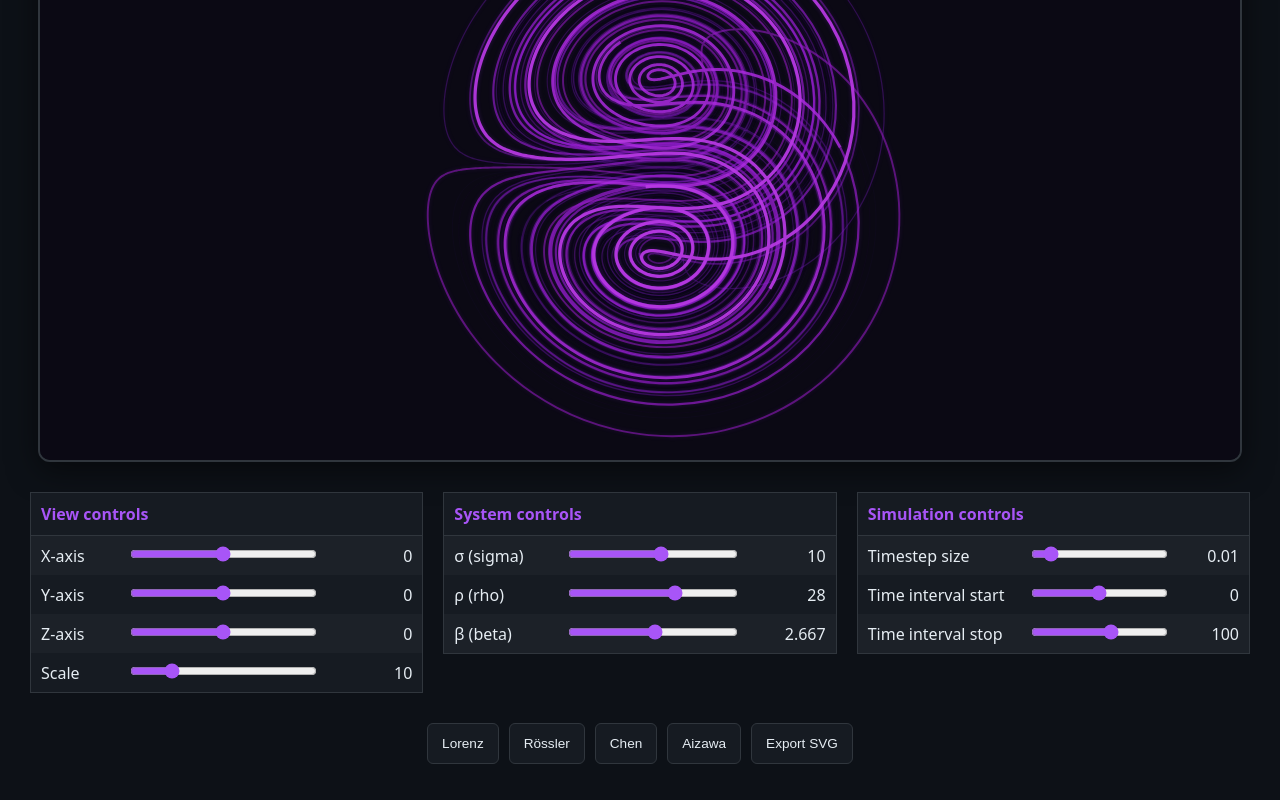
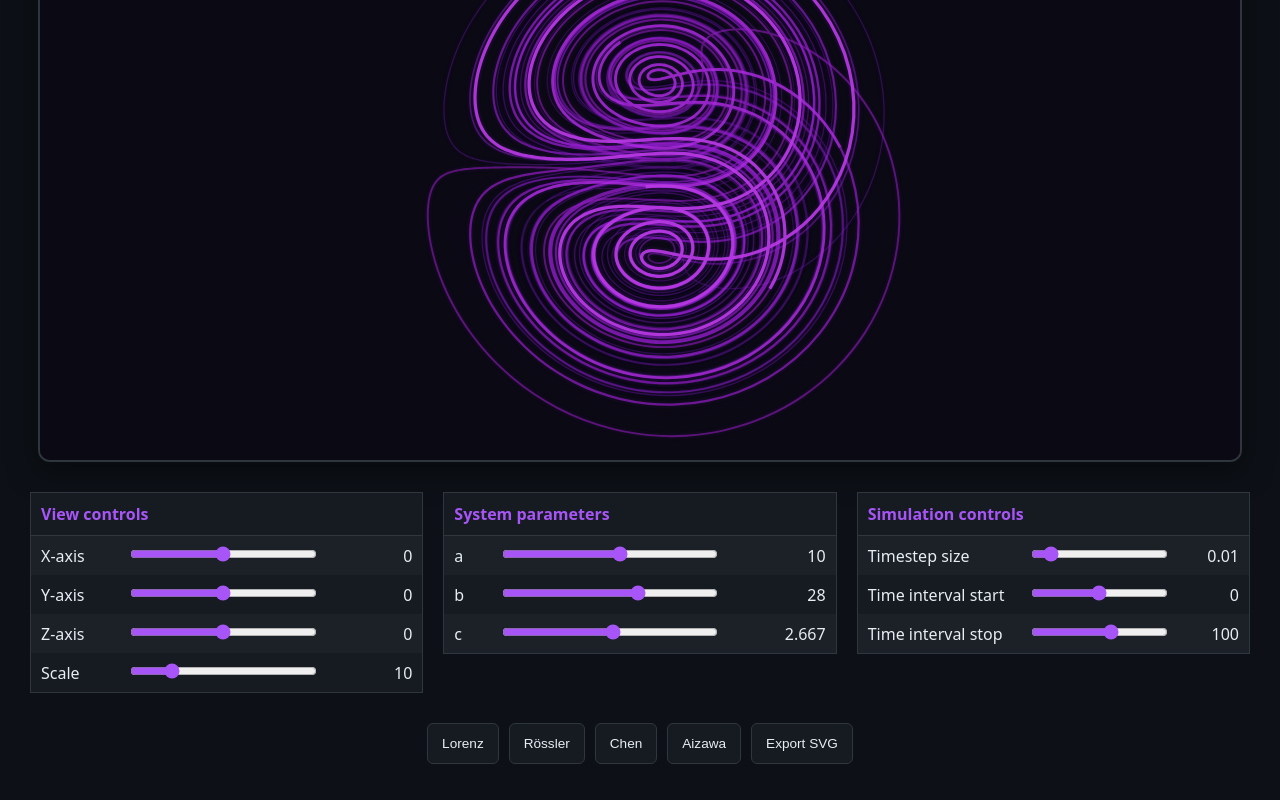
Before and after one commit to aaronpiipponen/my-avatar, a plain HTML site: page index.html in a window 1280 px wide. Both pictures are taken after a click on the button "Lorenz". Shown: the part 182-982 px from the top of the page. Drawn offline with Linux system fonts and the light colour scheme.

Commit message:
fix: align parameter names

```diff
--- a/index.html
+++ b/index.html
@@ -1,7 +1,7 @@
 <!DOCTYPE html>
 <html lang="en">
 <head>
-   <title>Lorenz attractor</title>
+   <title>3D Strange Attractors</title>
    <script type="module" src="./src/main.js"></script>
    <link rel="stylesheet" href="./style.css">
 </head>
@@ -37,21 +37,21 @@
 
       <div class="column">
          <table>
-            <tr><th colspan="3">System controls</th></tr>
+            <tr><th colspan="3">System parameters</th></tr>
             <tr>
-               <td>σ (sigma)</td>
-               <td><input type="range" min="-100000" max="100000" value="10000" class="slider" id="lorenz-sigma"></td>
-               <td><span id="lorenz-sigma-val">10</span></td>
+               <td>a</td>
+               <td><input type="range" min="-100000" max="100000" value="10000" class="slider" id="attractor-a"></td>
+               <td><span id="attractor-a-val">10</span></td>
             </tr>
             <tr>
-               <td>ρ (rho)</td>
-               <td><input type="range" min="-100000" max="100000" value="28000" class="slider" id="lorenz-rho"></td>
-               <td><span id="lorenz-rho-val">28</span></td>
+               <td>b</td>
+               <td><input type="range" min="-100000" max="100000" value="28000" class="slider" id="attractor-b"></td>
+               <td><span id="attractor-b-val">28</span></td>
             </tr>
             <tr>
-               <td>β (beta)</td>
-               <td><input type="range" min="-100000" max="100000" value="2667" class="slider" id="lorenz-beta"></td>
-               <td><span id="lorenz-beta-val">2.667</span></td>
+               <td>c</td>
+               <td><input type="range" min="-100000" max="100000" value="2667" class="slider" id="attractor-c"></td>
+               <td><span id="attractor-c-val">2.667</span></td>
             </tr>
          </table>
       </div>
--- a/src/controls.js
+++ b/src/controls.js
@@ -5,10 +5,10 @@ export function setupControls({ onViewChange, onParamChange, onSimChange, onScal
     };
 
     const ATTRACTORS = {
-        lorenz:  { sigma: 10,   rho: 28,  beta: 8 / 3, step: 0.01,  start: 0, stop: 100, scale: 10 },
-        rossler: { sigma: 0.2,  rho: 0.2, beta: 5.7,   step: 0.05,  start: 0, stop: 400, scale: 14 },
-        chen:    { sigma: 35,   rho: 3,   beta: 28,    step: 0.003, start: 0, stop: 60,  scale: 10 },
-        aizawa:  { sigma: 0.95, rho: 0.7, beta: 0.6,   step: 0.01,  start: 0, stop: 120, scale: 12 },
+        lorenz:  { a: 10,   b: 28,  c: 8 / 3, step: 0.01,  start: 0, stop: 100, scale: 10 },
+        rossler: { a: 0.2,  b: 0.2, c: 5.7,   step: 0.05,  start: 0, stop: 400, scale: 14 },
+        chen:    { a: 35,   b: 3,   c: 28,    step: 0.003, start: 0, stop: 60,  scale: 10 },
+        aizawa:  { a: 0.95, b: 0.7, c: 0.6,   step: 0.01,  start: 0, stop: 120, scale: 12 },
     };
 
     const viewAxes = [
@@ -52,9 +52,9 @@ export function setupControls({ onViewChange, onParamChange, onSimChange, onScal
             if (!cfg) return;
 
             const updates = [
-                ["lorenz-sigma", cfg.sigma * 1000,  cfg.sigma],
-                ["lorenz-rho",   cfg.rho * 1000,    cfg.rho],
-                ["lorenz-beta",  cfg.beta * 1000,   cfg.beta],
+                ["attractor-a",  cfg.a * 1000,      cfg.a],
+                ["attractor-b",  cfg.b * 1000,      cfg.b],
+                ["attractor-c",  cfg.c * 1000,      cfg.c],
                 ["sim-step",     cfg.step * 10000,  cfg.step],
                 ["sim-start",    cfg.start * 10,    cfg.start],
                 ["sim-stop",     cfg.stop * 10,     cfg.stop],
@@ -72,12 +72,12 @@ export function setupControls({ onViewChange, onParamChange, onSimChange, onScal
     });
 
     return {
-        sigma: bindSlider("lorenz-sigma", 1000, val => onParamChange("sigma", val)),
-        rho:   bindSlider("lorenz-rho",   1000, val => onParamChange("rho", val)),
-        beta:  bindSlider("lorenz-beta",  1000, val => onParamChange("beta", val)),
-        step:  bindSlider("sim-step",     10000,  val => onSimChange("step", val)),
+        a:     bindSlider("attractor-a",  1000,  val => onParamChange("a", val)),
+        b:     bindSlider("attractor-b",  1000,  val => onParamChange("b", val)),
+        c:     bindSlider("attractor-c",  1000,  val => onParamChange("c", val)),
+        step:  bindSlider("sim-step",     10000, val => onSimChange("step", val)),
         start: bindSlider("sim-start",    10,    val => onSimChange("start", val)),
         stop:  bindSlider("sim-stop",     10,    val => onSimChange("stop", val)),
-        scale: bindSlider("view-scale", 1, val => onScaleChange(val))
+        scale: bindSlider("view-scale",   1,     val => onScaleChange(val))
     };
 }
--- a/src/main.js
+++ b/src/main.js
@@ -58,9 +58,9 @@ function updateAttractor() {
 
     points = attractorPoints(
         currentAttractor,
-        params.sigma,
-        params.rho,
-        params.beta,
+        params.a,
+        params.b,
+        params.c,
         params.step,
         [params.start, params.stop]
     );
```
Also changed, not shown: 1 other file.
